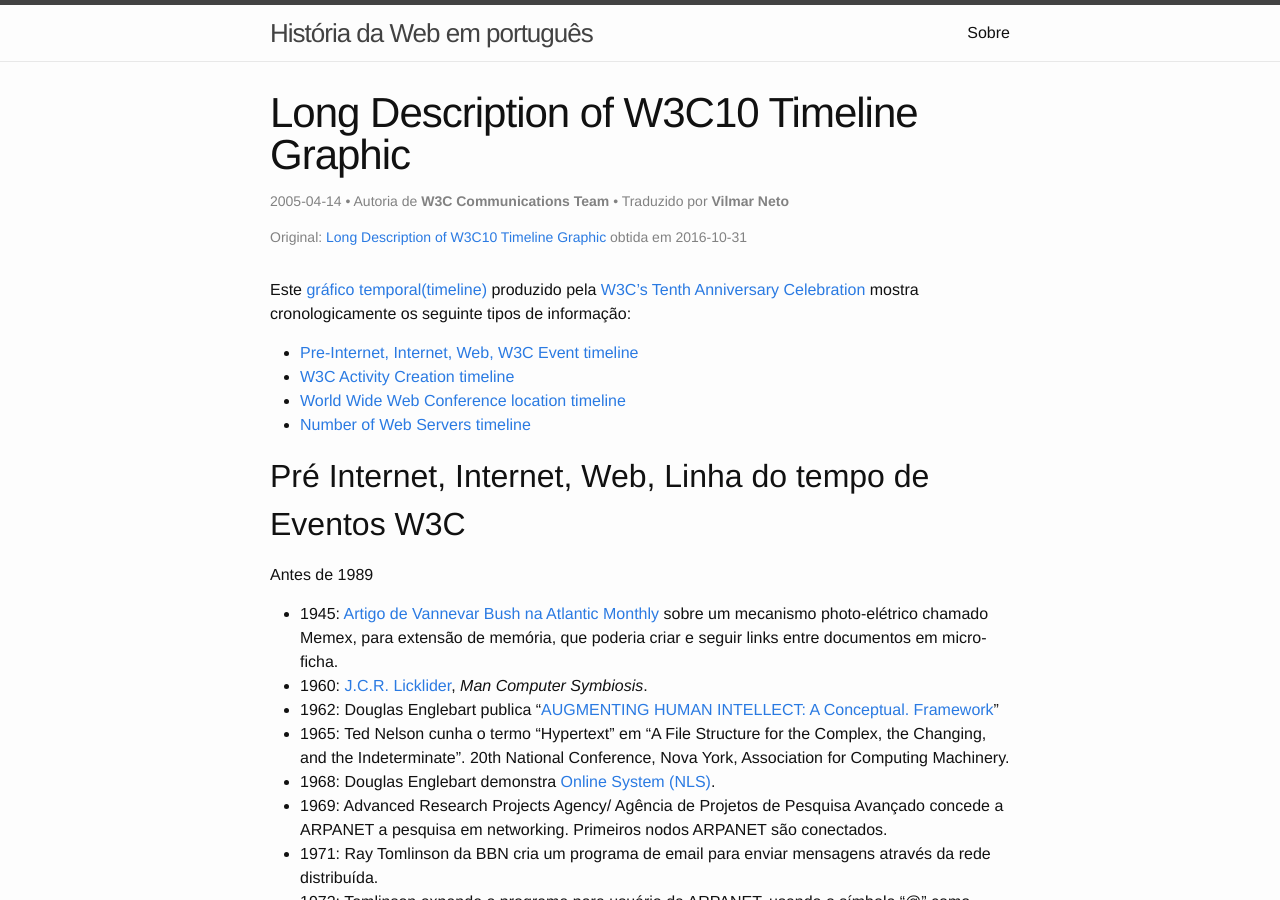
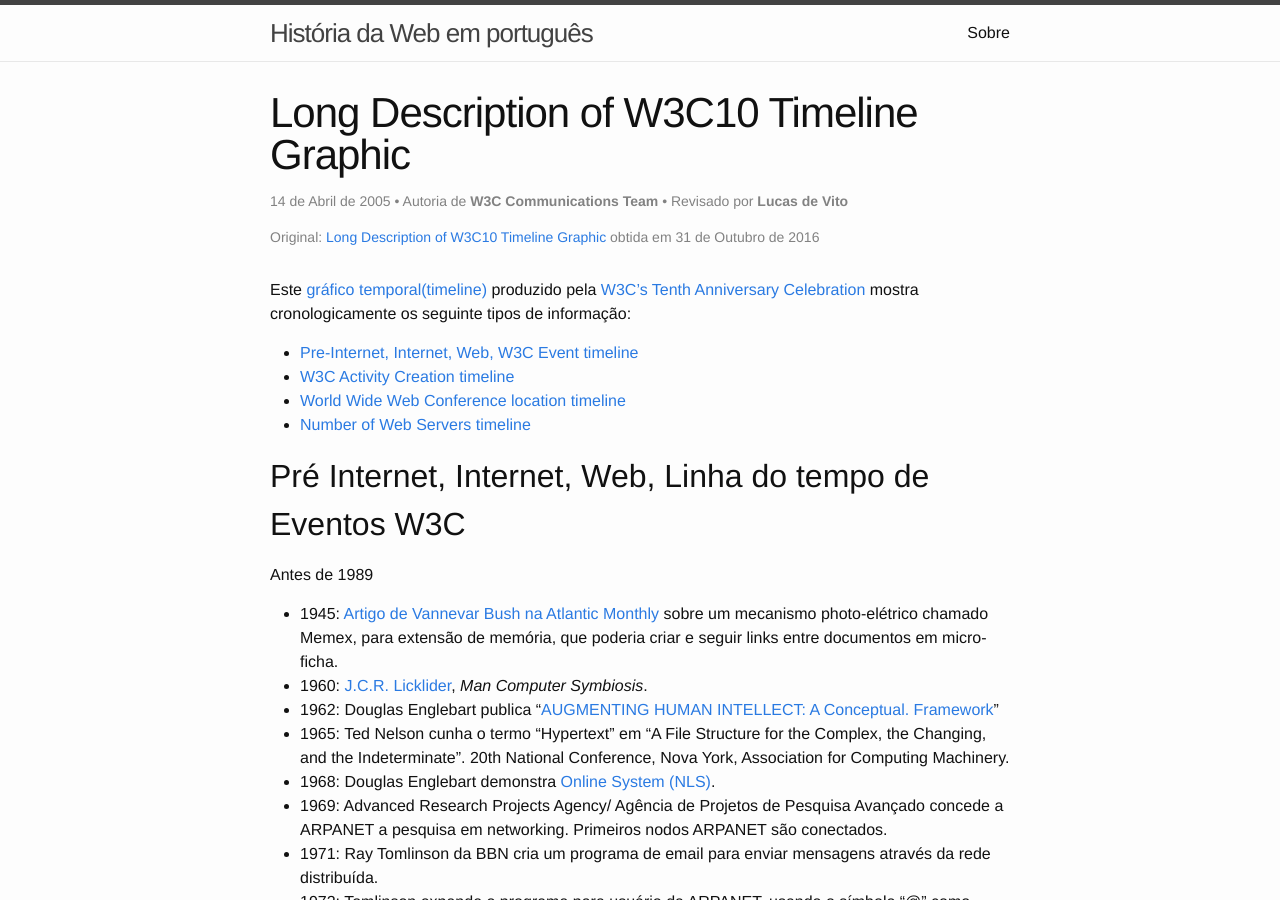
Before and after one commit to webiwg/historia-web-pt, a Jekyll site: the page built from w3c/w3c10/linha-do-tempo-aniversario-10-anos-w3c.md, in a window 1280 px wide and 900 px high. Built offline with Jekyll 4.4.1, drawn with Linux system fonts in a browser that asks for light colours.

Commit message:
site: adicionado include para traduzir automaticamente datas para portugues

```diff
--- /dev/null
+++ b/_includes/date-portugues.html
@@ -0,0 +1,17 @@
+{% assign m = include.date | date: "%-m" %}
+{{ include.date | date: "%-d" }} de
+{% case m %}
+  {% when '1' %}Janeiro
+  {% when '2' %}Fevereiro
+  {% when '3' %}Março
+  {% when '4' %}Abril
+  {% when '5' %}Maio
+  {% when '6' %}Junho
+  {% when '7' %}Julho
+  {% when '8' %}Agosto
+  {% when '9' %}Setembro
+  {% when '10' %}Outubro
+  {% when '11' %}Novembro
+  {% when '12' %}Dezembro
+{% endcase %} de
+{{ include.date | date: "%Y" }}
--- a/_layouts/translation.html
+++ b/_layouts/translation.html
@@ -6,14 +6,13 @@ layout: default
   <header class="post-header">
     <h1 class="post-title" itemprop="name headline">{{ page.title | escape }}</h1>
     <p class="post-meta">
-      <time datetime="{{ page.date | date_to_xmlschema }}" itemprop="datePublished">{{ page.date | date: "%Y-%m-%d" }}</time>
+      <time datetime="{{ page.date | date_to_xmlschema }}" itemprop="datePublished">{% include date-portugues.html date=page.date %}</time>
       {% if page.authors %} • Autoria de <strong itemprop="author" itemscope itemtype="http://schema.org/Person"><span itemprop="name">{{ page.authors }}</span></strong>{% endif %}
       {% if page.translator %} • Traduzido por <strong>{{ page.translator }}</strong>{% endif %}
-      {% if page.revisor %} • Revisado por <strong>{{ page.revisor }}</strong>{% endif %}
+      {% if page.reviewers %} • Revisado por <strong>{{ page.reviewers }}</strong>{% endif %}
     </p>
     {% if page.original %}
-    <p class="post-meta">Original: <a href="{{ page.original.link }}">{{ page.original.title }}</a> obtida em {{ page.original.dateOfTranslation | date: "%Y-%m-%d" }}
-
+    <p class="post-meta">Original: <a href="{{ page.original.link }}">{{ page.original.title }}</a> obtida em {% include date-portugues.html date=page.original.dateOfTranslation %}
 
     </p>
     {% endif %}
--- a/w3c/w3c10/linha-do-tempo-aniversario-10-anos-w3c.md
+++ b/w3c/w3c10/linha-do-tempo-aniversario-10-anos-w3c.md
@@ -12,8 +12,8 @@ apply for the original and the translation.</p>'
 license: "W3C Software License"
 license-custom: null
 authors: ["W3C Communications Team"]
-translator: "Vilmar Neto"
-reviewer: "Lucas de Vito"
+translators: "Vilmar Neto"
+reviewers: "Lucas de Vito"
 original: {
     title: "Long Description of W3C10 Timeline Graphic",
     link: "https://www.w3.org/2005/01/timelines/description",
```
